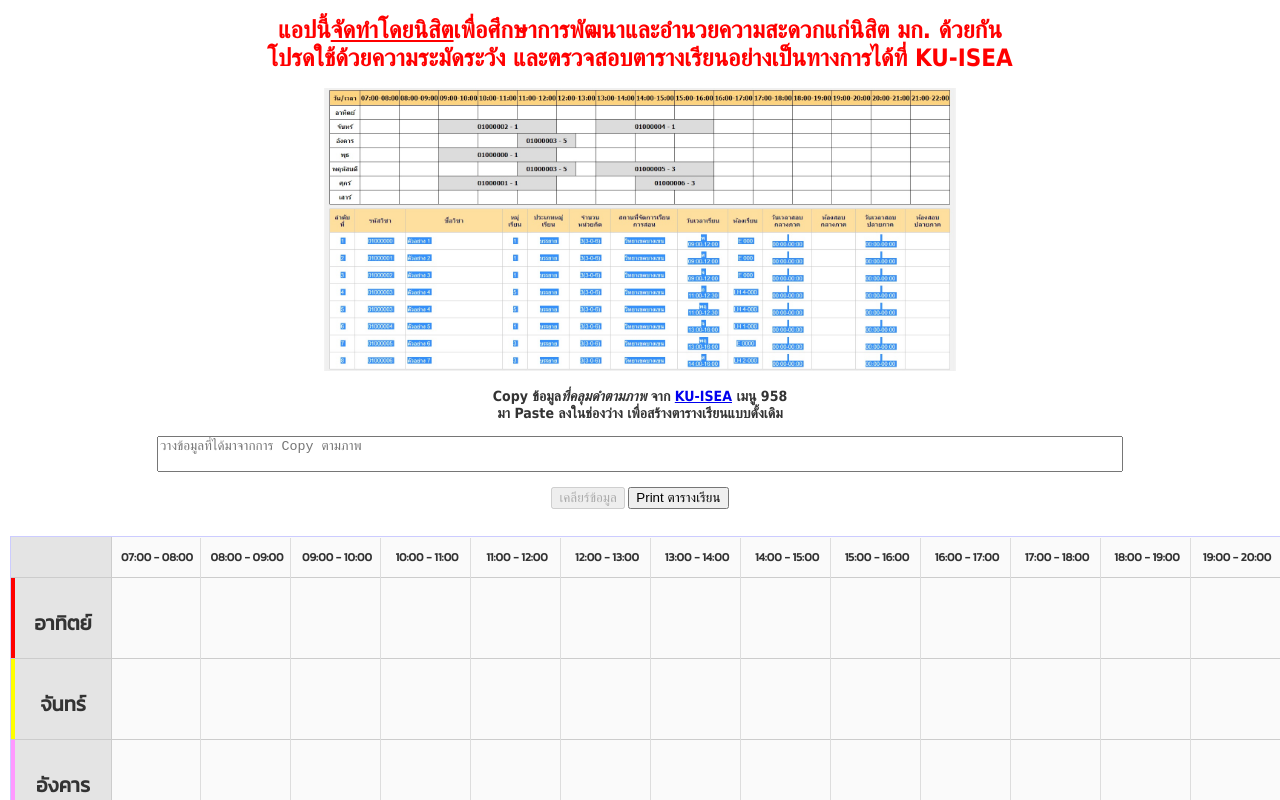
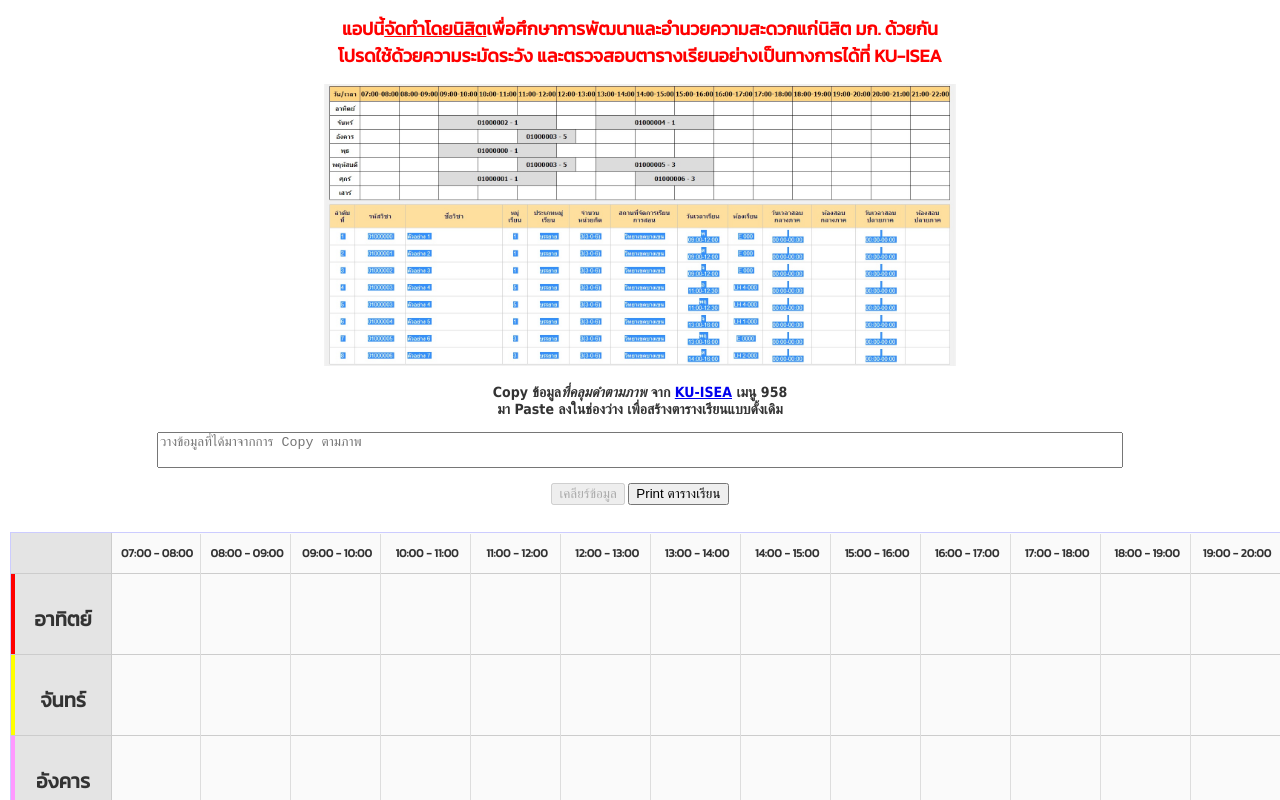
Before and after one commit to anawinwz/ku-retrotimetable, a React (Create React App) app: page / in a window 1280 px wide. Shown: the top 800 px of the page. Built offline with nearby package versions, Linux system fonts and the light colour scheme.

Commit message:
More strict RegEx for Samsung Internet

```diff
--- a/src/App.js
+++ b/src/App.js
@@ -56,15 +56,22 @@ function App() {
     ReactGA.pageview('/');
   }, []);
 
+  const isSamsungBrowser = navigator.userAgent.match(/SamsungBrowser/i);
+
   return (
     <div className="App">
       <center className="hideOnPrint">
-        <h1 style={{color: 'red'}}>
+        <h2 style={{color: 'red', fontFamily: 'Kanit'}}>
           แอปนี้<u>จัดทำโดยนิสิต</u>เพื่อศึกษาการพัฒนาและอำนวยความสะดวกแก่นิสิต มก. ด้วยกัน<br />
           โปรดใช้ด้วยความระมัดระวัง และตรวจสอบตารางเรียนอย่างเป็นทางการได้ที่ KU-ISEA
-        </h1>
+        </h2>
         <img src={require('./assets/example.jpg')} alt="ภาพตัวอย่างการคัดลอกข้อมูลจาก KU-ISEA" style={{width: '50%', minWidth: '320px'}} />
         <h3>Copy ข้อมูล<i>ที่คลุมดำตามภาพ</i> จาก <a href="https://isea.ku.ac.th/" rel="noopener noreferrer" target="_blank">KU-ISEA</a> เมนู 958<br />มา Paste ลงในช่องว่าง เพื่อสร้างตารางเรียนแบบดั้งเดิม</h3>
+        {isSamsungBrowser &&
+        <p style={{color: 'black', background: 'lightyellow', maxWidth: '500px', padding: '5px'}}>
+          คุณกำลังใช้ Samsung Internet ซึ่งข้อมูลที่ได้เวลา Copy จะต่างจากเบราว์เซอร์อื่น<br /><br/>
+          เราได้ปรับให้รองรับและประมวลผล<u>เท่าที่เป็นไปได้</u>แล้ว<br />โปรดตรวจสอบความถูกต้องอีกครั้ง หรือใช้เบราว์เซอร์อื่น
+        </p>}
         <p><textarea onChange={handleChange} placeholder="วางข้อมูลที่ได้มาจากการ Copy ตามภาพ" value={iseaData} onMouseOver={e => e.target.select()} /></p>
         <button onClick={handleClear} disabled={!iseaData}>เคลียร์ข้อมูล</button> <button onClick={handlePrint}>Print ตารางเรียน</button>
       </center>
--- a/src/assets/style.css
+++ b/src/assets/style.css
@@ -1,8 +1,6 @@
 body {
-    font-family: 'Microsoft Sans Serif', 'MS Sans Serif', 'Tahoma';
+    font-family: 'Tahoma';
     color: #333333;
-
-    background-color: white;
     font-size: 12px;
 }
 
--- a/src/utils/iseaParser.js
+++ b/src/utils/iseaParser.js
@@ -27,14 +27,14 @@ const iseaParser = text => {
   };
   let courses = [];
 
-  const pattern = /(\d{8}(?:-\d{2}|))\t(.*)\t(\d+)\t(?:บรรยาย|ปฏิบัติ)\t\d\(\d-\d-\d\)\tวิทยาเขต.*\t([\u0E00-\u0E7F]{1,2}).*(?:\r\n|\n)(\d{2}:\d{2})-(\d{2}:\d{2})\t([\u0E00-\u0E7Fa-zA-Z\d -\.]+)/g;
+  const pattern = /(0[12345]\d{6}-\d{2})(?:\t|)([\u0E00-\u0E7Fa-zA-Z\d -\.]+)(?:\t|)(?:(\d{1,3})(?:\t|)บรรยาย|(\d{2,3})(?:\t|)ปฏิบัติ)(?:\t|)\d\(\d-\d-\d\)(?:\t|)วิทยาเขต(?:บางเขน|กำแพงแสน|สกลนคร|ศรีราชา|ฉะเชิงเทรา)(?:\t|)([\u0E00-\u0E7F]{1,2}).*(?:\r\n|\n)(\d{2}:\d{2})-(\d{2}:\d{2})(?:\t|)([\u0E00-\u0E7Fa-zA-Z\d -\.]+)/g;
   let match = pattern.exec(text);
   if (match === null) {
     return ret;
   }
 
   while (match !== null) {
-    const day = mapDayToIndex(match[4]);
+    const day = mapDayToIndex(match[5]);
     if (!day) {
       match = pattern.exec(text);
       continue;
@@ -50,10 +50,10 @@ const iseaParser = text => {
       course.idx = idx;
     }
     course.name = match[2];
-    course.section = match[3];
-    course.start = match[5];
-    course.end = match[6];
-    course.location = match[7] || '';
+    course.section = match[3] || match[4];
+    course.start = match[6];
+    course.end = match[7];
+    course.location = match[8] || '';
     ret[day].push(course);
 
     match = pattern.exec(text);
```
